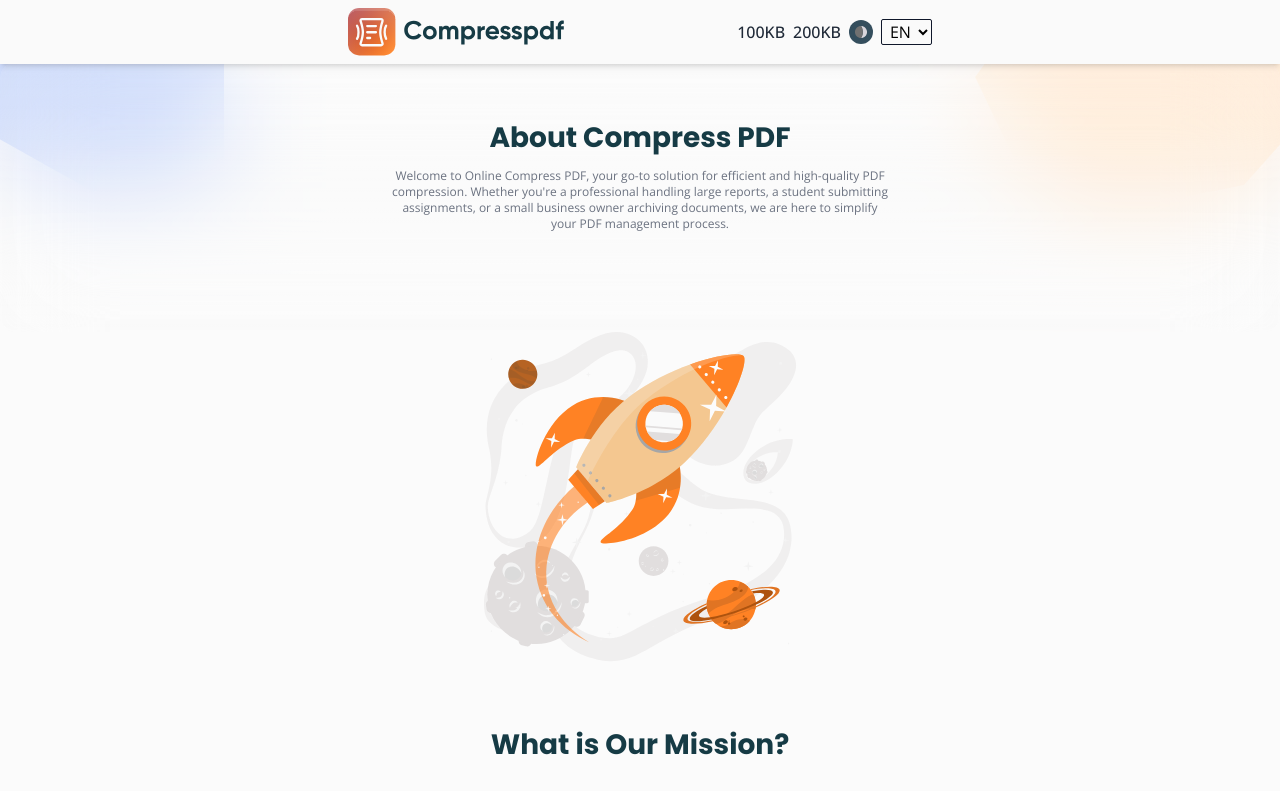
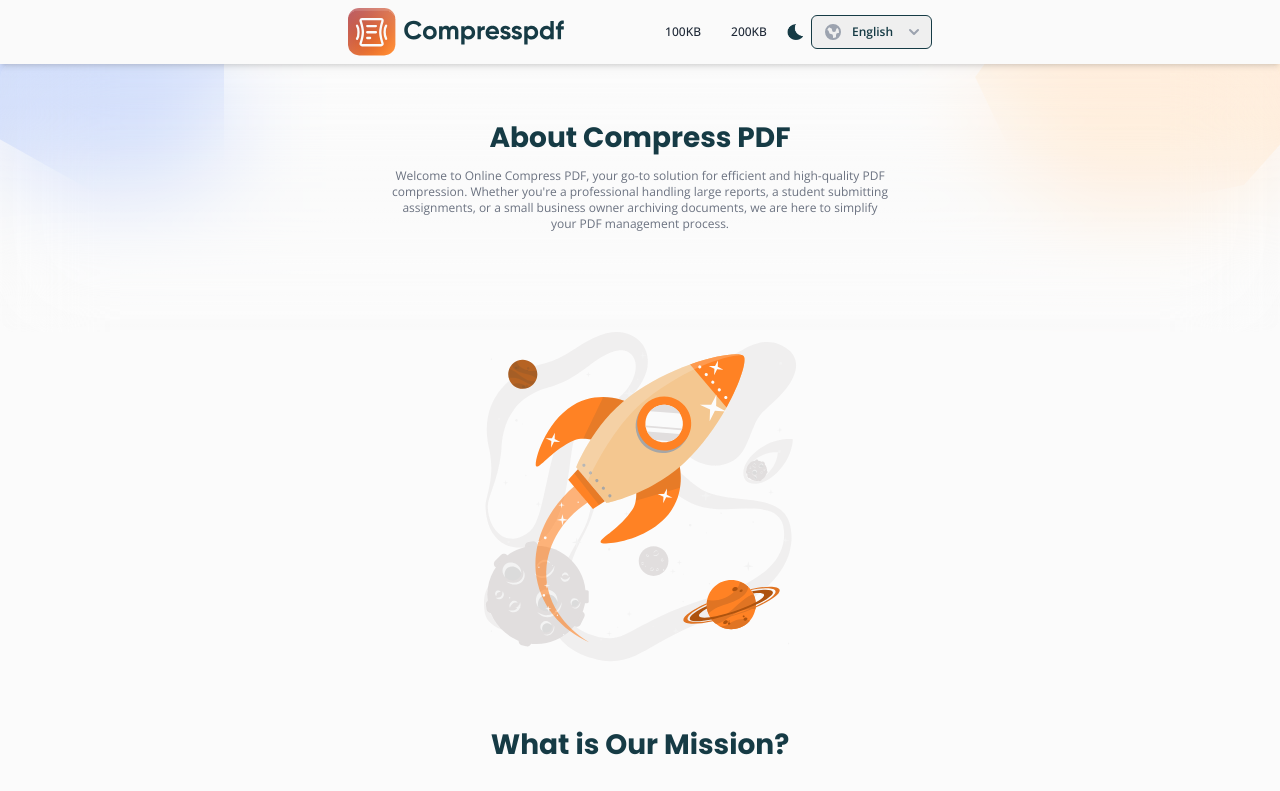
Before and after one commit to compress-pdf/compress-pdf-frontend, a Next.js app: page /en/about in a window 1280 px wide. Shown: the top 791 px of the page. Built offline with nearby package versions, Linux system fonts and the light colour scheme.

Commit message:
fix(design): add dark mode icon (#45)

```diff
--- a/src/components/common/blocks/Navbar.tsx
+++ b/src/components/common/blocks/Navbar.tsx
@@ -1,7 +1,3 @@
-'use client';
-
-// import { useTranslations } from 'next-intl'; // External imports
-
 import { useTranslations } from 'next-intl';
 
 import { Link } from '@/i18n/routing'; // Alias imports
@@ -33,14 +29,14 @@ export default function Navbar() {
 
             <div className="flex gap-2 items-center">
               <div className="hidden md:block">
-                <div className="flex items-center space-x-2">
+                <div className="flex items-center gap-[6px]">
                   {menus
                     .slice(0, 2)
                     .map((menu: { label: string; path: string }) => (
                       <Link
                         key={menu.label}
                         href={menu.path}
-                        className="text-gray-800 dark:text-white rounded-md text-base font-medium"
+                        className="text-gray-800 dark:text-white rounded-md font-medium py-2 px-3 text-sm leading-7"
                       >
                         {menu.label}
                       </Link>
--- a/src/components/common/core/LanguageSwitcher.tsx
+++ b/src/components/common/core/LanguageSwitcher.tsx
@@ -11,32 +11,101 @@ export default function LanguageSwitcher() {
 
   const changeLocale = (event: React.ChangeEvent<HTMLSelectElement>) => {
     const newLocale = event.target.value;
-
-    router.push(pathname);
-    // router.replace('/about', {locale: newLocale});
-
-    // Replacing the current route but changing the locale
     router.replace(pathname, { locale: newLocale as 'en' | 'de' | undefined });
   };
 
+  const data = [
+    { id: 1, title: 'English', value: 'en' },
+    { id: 2, title: 'German', value: 'de' },
+  ];
+
   return (
-    <div>
+    // <div className="flex items-center space-x-2 rounded-sm bg-transparent border border-slate-900 dark:border-slate-400 py-2 px-1">
+    //   {/* Global Icon */}
+    //   <Image src={GlobalIcon} alt="global-icon" height={20} width={20} />
+
+    //   {/* Custom Select Element */}
+    //   <div className="relative w-full">
+    //     <select
+    //       value={locale}
+    //       onChange={changeLocale}
+    //       className="w-full appearance-none bg-transparent border-none focus:outline-none px-4"
+    //       title="Locale Switcher"
+    //     >
+    //       {data.map(loc => (
+    //         <option key={loc.id} value={loc.value}>
+    //           {loc.title}
+    //         </option>
+    //       ))}
+    //     </select>
+
+    //     {/* Dropdown Arrow */}
+    //     <div className="absolute right-0 top-1/2 transform -translate-y-1/2 pointer-events-none">
+    //       <svg
+    //         className="w-4 h-4 text-slate-600"
+    //         fill="none"
+    //         stroke="currentColor"
+    //         viewBox="0 0 24 24"
+    //         xmlns="http://www.w3.org/2000/svg"
+    //       >
+    //         <path
+    //           strokeLinecap="round"
+    //           strokeLinejoin="round"
+    //           strokeWidth={2}
+    //           d="M19 9l-7 7-7-7"
+    //         />
+    //       </svg>
+    //     </div>
+    //   </div>
+    // </div>
+
+    <div className="relative inline-block">
       <select
         value={locale}
         onChange={changeLocale}
-        className="rounded-sm bg-transparent px-1 border border-slate-900 dark:border-slate-400"
-        title="locale switcher"
+        className="appearance-none border rounded-md pl-10 pr-8 py-2 text-sm font-semibold text-[#163B45] dark:text-[#FAFAFA] focus:outline-none dark:border-[#424242] border-[#163B45] dark:bg-[#424242]"
+        title="Language Selector"
       >
-        {['en', 'de'].map(loc => (
+        {data.map(loc => (
           <option
-            key={loc}
-            value={loc}
-            className="bg-blue-300 dark:bg-slate-700 text-slate-800 dark:text-slate-300"
+            key={loc.id}
+            value={loc.value}
+            className="hover:bg-[#FDE9D4] bg-[#FAFAFA] py-4 text-[#163B45] font-serif"
           >
-            {loc.toUpperCase()} {/* Display language in uppercase */}
+            {loc.title}
           </option>
         ))}
       </select>
+      <div className="pointer-events-none absolute inset-y-0 left-0 flex items-center pl-3">
+        <svg
+          className="h-5 w-5 text-gray-400"
+          xmlns="http://www.w3.org/2000/svg"
+          viewBox="0 0 20 20"
+          fill="currentColor"
+          aria-hidden="true"
+        >
+          <path
+            fillRule="evenodd"
+            d="M10 18a8 8 0 100-16 8 8 0 000 16zM4.332 8.027a6.012 6.012 0 011.912-2.706C6.512 5.73 6.974 6 7.5 6A1.5 1.5 0 019 7.5V8a2 2 0 004 0 2 2 0 011.523-1.943A5.977 5.977 0 0116 10c0 .34-.028.675-.083 1H15a2 2 0 00-2 2v2.197A5.973 5.973 0 0110 16v-2a2 2 0 00-2-2 2 2 0 01-2-2 2 2 0 00-1.668-1.973z"
+            clipRule="evenodd"
+          />
+        </svg>
+      </div>
+      <div className="pointer-events-none absolute inset-y-0 right-0 flex items-center pr-2">
+        <svg
+          className="h-5 w-5 text-gray-400"
+          xmlns="http://www.w3.org/2000/svg"
+          viewBox="0 0 20 20"
+          fill="currentColor"
+          aria-hidden="true"
+        >
+          <path
+            fillRule="evenodd"
+            d="M5.293 7.293a1 1 0 011.414 0L10 10.586l3.293-3.293a1 1 0 111.414 1.414l-4 4a1 1 0 01-1.414 0l-4-4a1 1 0 010-1.414z"
+            clipRule="evenodd"
+          />
+        </svg>
+      </div>
     </div>
   );
 }
--- a/src/components/common/core/ThemeSwitcher.tsx
+++ b/src/components/common/core/ThemeSwitcher.tsx
@@ -2,9 +2,10 @@
 
 import { useTheme } from 'next-themes';
 import { useEffect, useState } from 'react';
+import Image from 'next/image';
 
-import SunIcon from '@/assets/icons/svgs/SunIcon';
-import MoonIcon from '@/assets/icons/svgs/MoonIcon';
+import lightIcon from '@assets/icons/pngs/header/light-icon.png';
+import darkIcon from '@assets/icons/pngs/header/dark-icon.png';
 
 export default function ThemeSwitcher() {
   const { setTheme, theme } = useTheme();
@@ -20,9 +21,13 @@ export default function ThemeSwitcher() {
     <button
       type="button"
       onClick={() => setTheme(theme === 'dark' ? 'light' : 'dark')}
-      className="text-gray-800 dark:text-white rounded-md text-sm font-medium"
+      className="flex items-center justify-center"
     >
-      {theme === 'dark' ? <SunIcon /> : <MoonIcon />}
+      {theme === 'dark' ? (
+        <Image src={lightIcon} alt="light" className="w-4 h-4" />
+      ) : (
+        <Image src={darkIcon} alt="dark" className="w-4 h-4" />
+      )}
     </button>
   );
 }
```
Also changed, not shown: src/assets/icons/pngs/header/dark-icon.png (added), src/assets/icons/pngs/header/light-icon.png (added).
